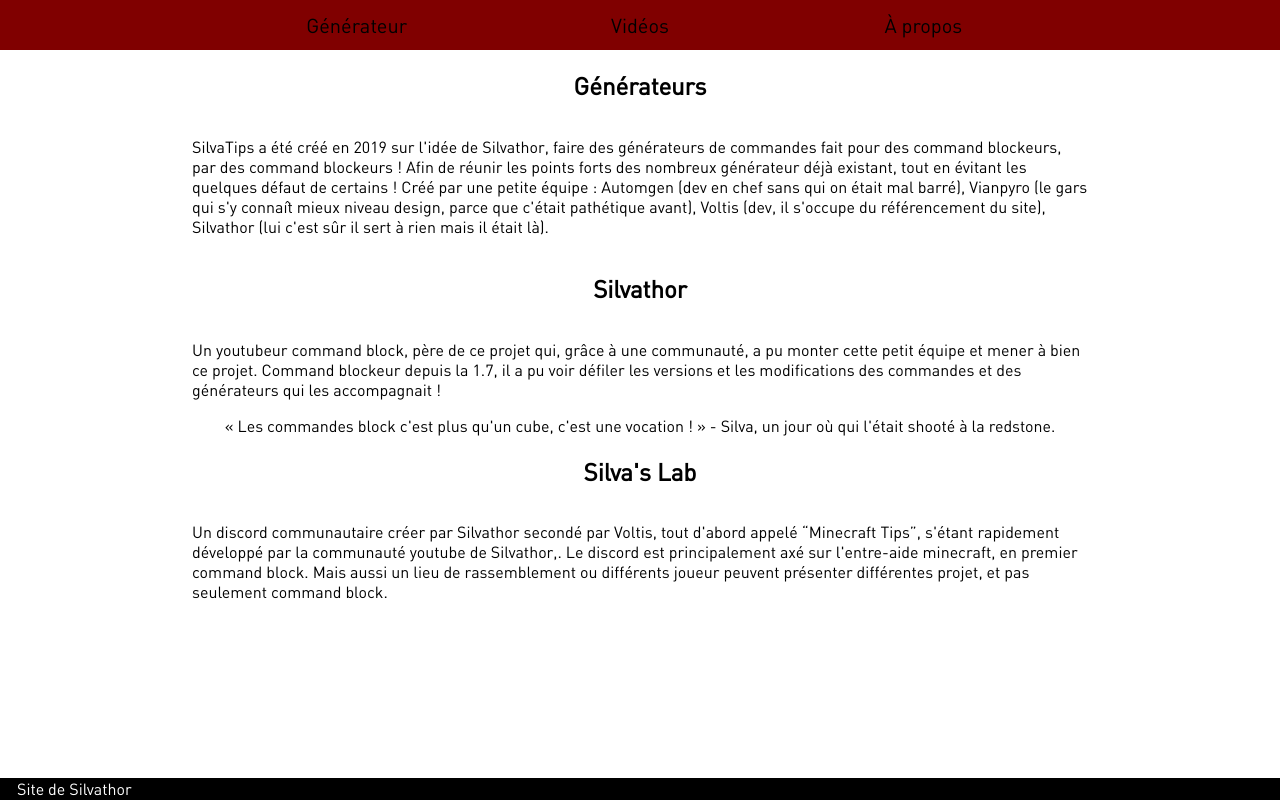
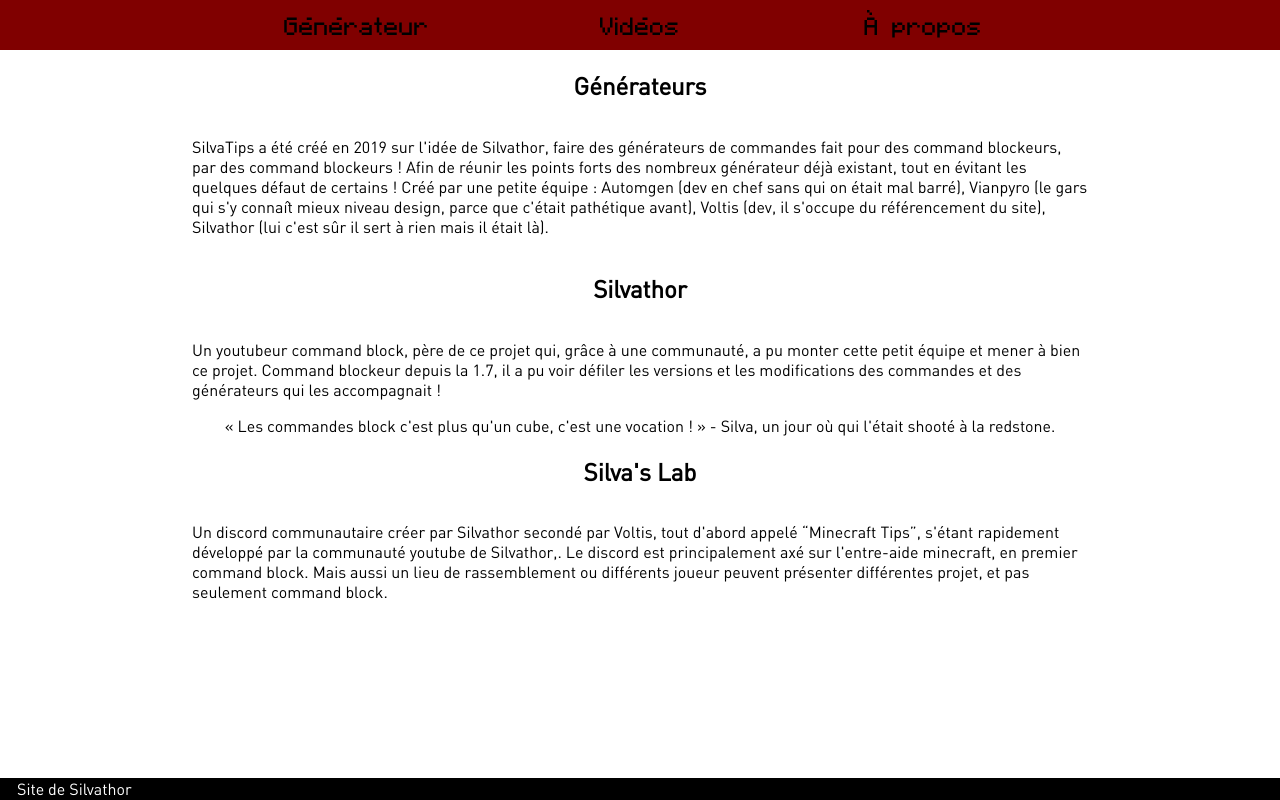
Before and after one commit to Silvatips/Silvatips, a PHP site: page / in a window 1280 px wide. Run offline with PHP 8.4, Linux system fonts and the light colour scheme.

Commit message:
Added Minecraft font for the navbar

```diff
--- a/CSS/CSSgeneral.css
+++ b/CSS/CSSgeneral.css
@@ -1,6 +1,11 @@
 @font-face {
     font-family: "DINRegular";
     src: url(../Font/DINRegular.ttf);
+}
+
+@font-face {
+    font-family: "Minecraft";
+    src: url(../Font/Minecraft.ttf);
 }
 
 .Site {
@@ -31,6 +36,11 @@
     margin: 0;
     padding: 0;
     width: 100%;
+}
+
+body,
+footer {
+    font-family: "DINRegular";
 }
 
 div {
@@ -73,8 +83,8 @@
     z-index: 10;
 }
 
-html {
-    font-family: DINRegular;
+header {
+    font-family: "Minecraft";
 }
 
 main {
```
